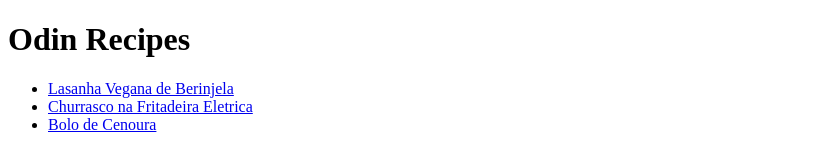
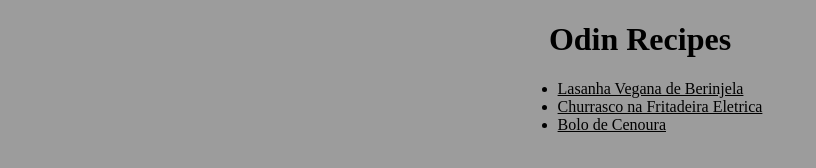
Before and after one commit to iCoffeezin/odin-recipes, a plain HTML site: page index.html in a window 1280 px wide. Shown: the whole page, without its empty margins (0-816 px from the left). Drawn offline with Linux system fonts and the light colour scheme; a web font is replaced by a local one.

Commit message:
CSS add to make it stylish

```diff
--- a/index.html
+++ b/index.html
@@ -4,11 +4,12 @@
 
     <head>
         <title>Odin Recipes</title>
+        <link rel="stylesheet" href="style.css">
     </head>
 
     <body>
-        <h1>Odin Recipes</h1>
-       <ul>
+        <h1 class="MainTitle">Odin Recipes</h1>
+       <ul class="Recipes">
         <li><a href="recipes/vlasagna.html">Lasanha Vegana de Berinjela</a></li>
         <li><a href="recipes/churrasco-fritadeira-eletrica.html">Churrasco na Fritadeira Eletrica</a></li>
         <li><a href="recipes/bolo-de-cenoura.html">Bolo de Cenoura</a></li>
--- /dev/null
+++ b/style.css
@@ -0,0 +1,27 @@
+@font-face {
+    font-family: 'Sofia';
+    font-style: normal;
+    font-weight: 400;
+    src: url(https://fonts.gstatic.com/s/sofia/v14/8QIHdirahM3j_su5uI0.woff2) format('woff2');
+    unicode-range: U+0000-00FF, U+0131, U+0152-0153, U+02BB-02BC, U+02C6, U+02DA, U+02DC, U+2000-206F, U+2074, U+20AC, U+2122, U+2191, U+2193, U+2212, U+2215, U+FEFF, U+FFFD;
+  }
+
+* {
+    background-color: #9c9c9c;
+    color: black;
+    font-family: 'Sofia', serif;
+    /* font-family: sans-serif; */
+}
+
+.MainTitle {
+    text-align: center;
+}
+
+.Recipes {
+    display:block;
+    /* justify-content: center; */
+    align-items: center;
+    width: fit-content;
+    height: fit-content;
+    margin: auto;
+}
```
